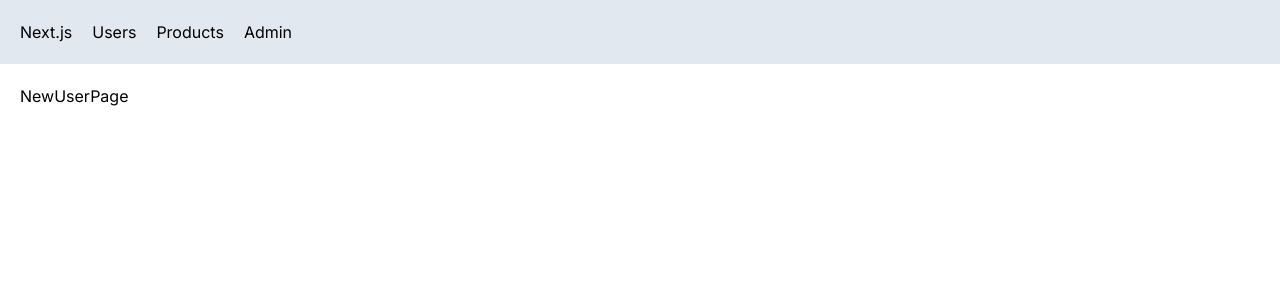
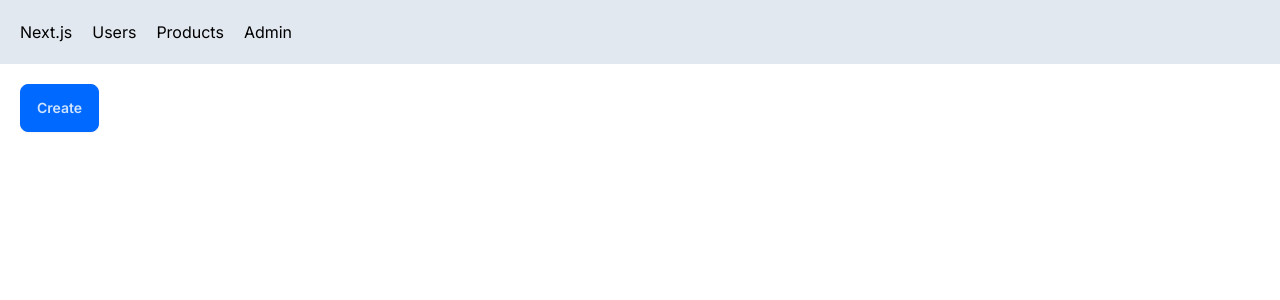
Before and after one commit to jfcv/next-app, a Next.js app: page /users/new in a window 1280 px wide. Shown: the top 300 px of the page. Built offline with nearby package versions, Linux system fonts and the light colour scheme.

Commit message:
Add programmatic navigation.

```diff
--- a/app/users/new/page.tsx
+++ b/app/users/new/page.tsx
@@ -1,8 +1,20 @@
+'use client'; // <-- client component!
+import { useRouter } from 'next/navigation';
 import React from 'react'
 
+/**
+ * programmatic navigation
+ */
 const NewUserPage = () => {
+  const router = useRouter();
+
   return (
-    <div>NewUserPage</div>
+    <button
+      className='btn btn-primary'
+      onClick={() => router.push('/users')}
+      >
+      Create
+    </button>
   )
 }
 
--- a/app/users/page.tsx
+++ b/app/users/page.tsx
@@ -1,5 +1,6 @@
 import React from 'react'
 import UserTable from './UserTable'
+import Link from 'next/link'
 
 interface Props {
   searchParams: { sortOrder: string }
@@ -11,6 +12,8 @@
     <>
       <h1>Users</h1>
 
+      <Link href='/users/new' className='btn'>New User</Link>
+
       <UserTable sortOrder={sortOrder} />
     </>
   )
```
